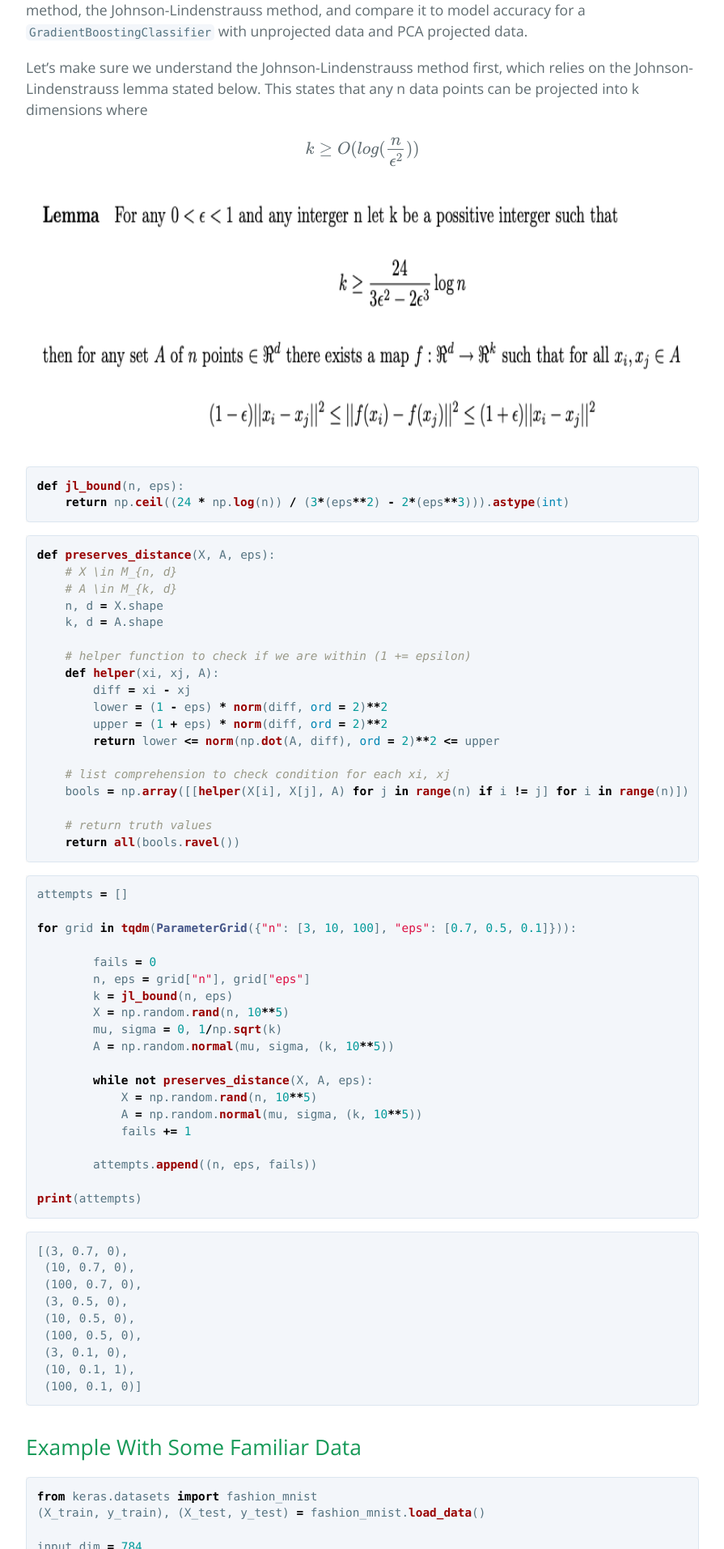
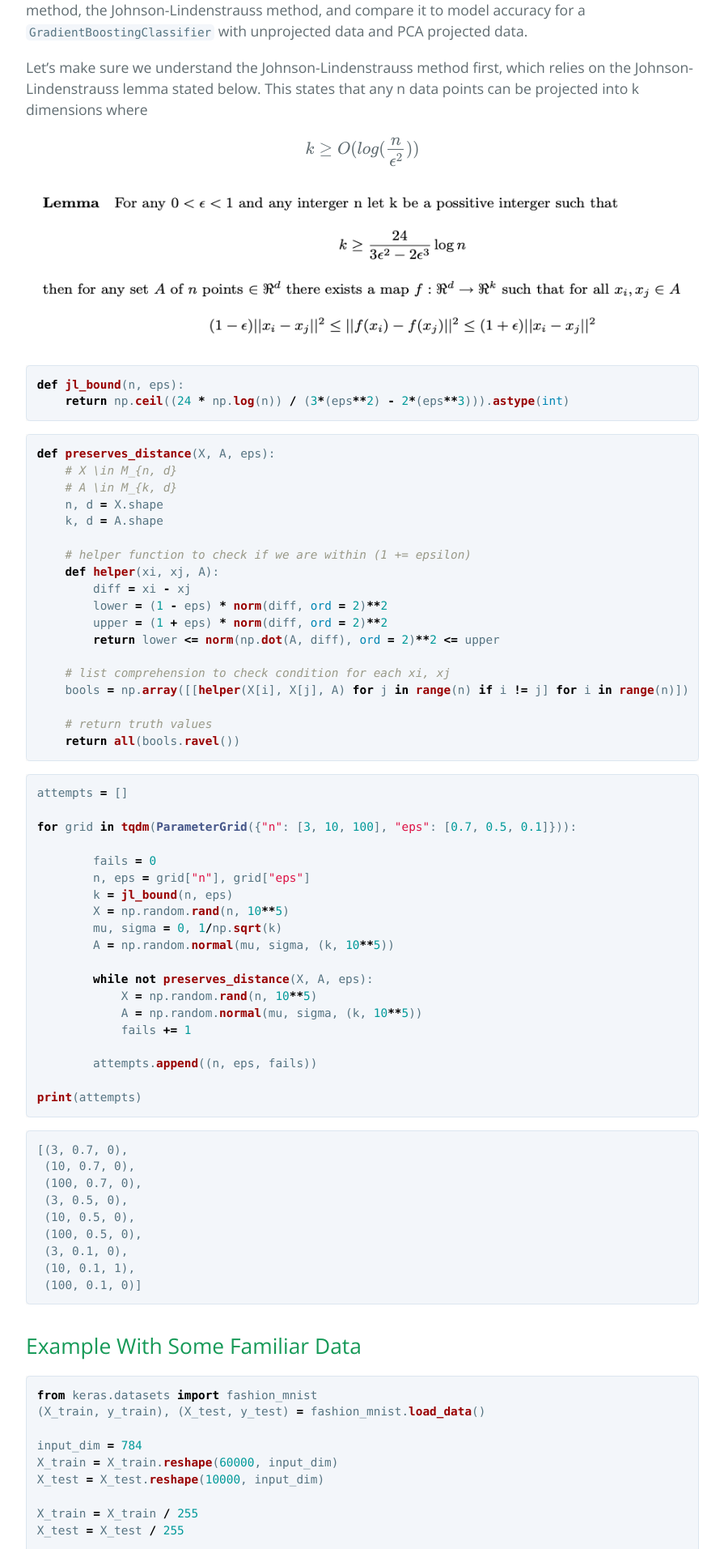
Before and after one commit to walkerhughes/portfolio, a Jekyll site: the page built from random_projections.md, in a window 1280 px wide. Shown: the part 903-2816 px from the top of the page at 81% size, without its empty margins (192-1087 px from the left). Built offline with Jekyll 4.4.1, drawn with Linux system fonts in a browser that asks for light colours; formulas are drawn with MathJax 3; our own code applies the rules of GitHub Pages for plain Markdown files.

Commit message:
Update random_projections.md

```diff
--- a/random_projections.md
+++ b/random_projections.md
@@ -30,7 +30,7 @@ Let's make sure we understand the Johnson-Lindenstrauss method first, which reli
 <p><span class="math display">\[k \geq O(log(\frac{n}{\epsilon^2}))\]</span></p>
 
 
-<img src="jl_lemma.jpg" width="975" height="325">
+<img src="jl_lemma.jpg" width="975" height="200">
 
 
 
```
